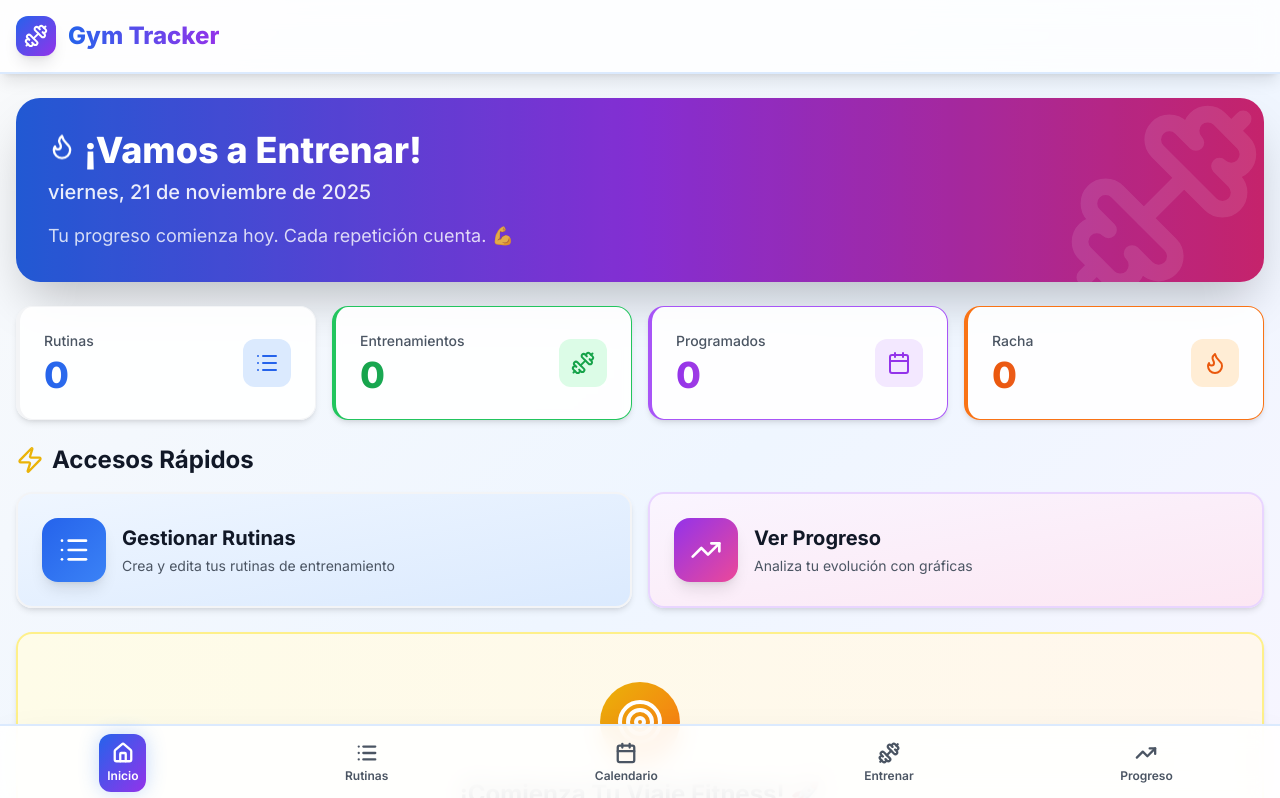
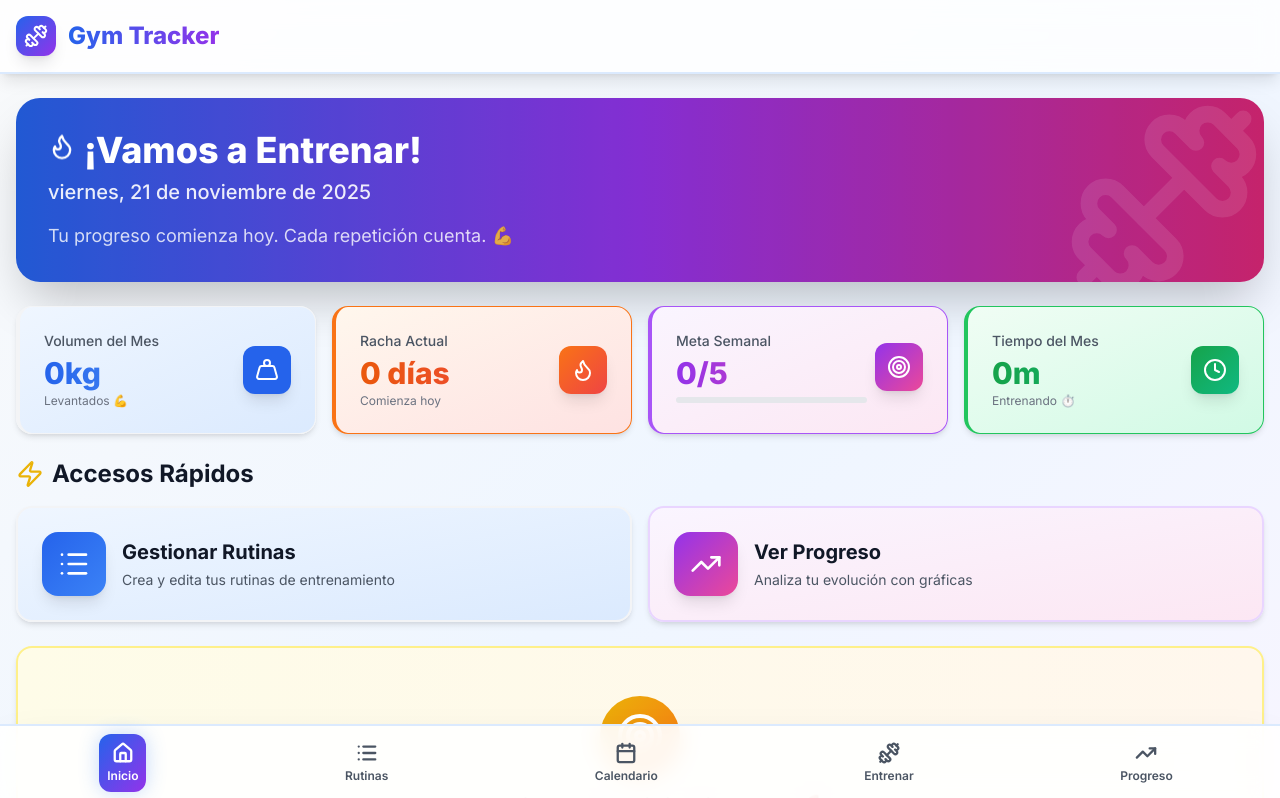
Before and after one commit to ReyGuadarrama/gym-tracker, a React app: page / in a window 1280 px wide. Shown: the top 798 px of the page. Built offline with nearby package versions, Linux system fonts and the light colour scheme; the HTML template or start-up script is replaced by a standard one.

Commit message:
home page improved

```diff
--- a/src/context/AppContext.jsx
+++ b/src/context/AppContext.jsx
@@ -140,6 +140,101 @@ export const AppProvider = ({ children }) => {
     return `~${minutos} min`;
   };
 
+  // Métricas motivantes
+  const calcularVolumenMensual = () => {
+    const hoy = new Date();
+    const inicioMes = new Date(hoy.getFullYear(), hoy.getMonth(), 1);
+
+    const entrenamientosMes = entrenamientos.filter(e => {
+      const fechaEntrenamiento = new Date(e.fecha);
+      return fechaEntrenamiento >= inicioMes;
+    });
+
+    let volumenTotal = 0;
+    entrenamientosMes.forEach(entrenamiento => {
+      entrenamiento.ejercicios.forEach(ejercicio => {
+        ejercicio.series.forEach(serie => {
+          volumenTotal += serie.peso * serie.reps;
+        });
+      });
+    });
+
+    return Math.round(volumenTotal);
+  };
+
+  const calcularRachaActual = () => {
+    if (entrenamientos.length === 0) return 0;
+
+    // Ordenar entrenamientos por fecha descendente
+    const entrenamientosOrdenados = [...entrenamientos].sort((a, b) =>
+      new Date(b.fecha) - new Date(a.fecha)
+    );
+
+    // Obtener fechas únicas (un entrenamiento por día)
+    const fechasUnicas = [...new Set(entrenamientosOrdenados.map(e =>
+      new Date(e.fecha).toISOString().split('T')[0]
+    ))];
+
+    let racha = 0;
+    const hoy = new Date();
+    hoy.setHours(0, 0, 0, 0);
+
+    for (let i = 0; i < fechasUnicas.length; i++) {
+      const fechaEntrenamiento = new Date(fechasUnicas[i]);
+      fechaEntrenamiento.setHours(0, 0, 0, 0);
+
+      const diferenciaDias = Math.floor((hoy - fechaEntrenamiento) / (1000 * 60 * 60 * 24));
+
+      if (diferenciaDias === racha) {
+        racha++;
+      } else {
+        break;
+      }
+    }
+
+    return racha;
+  };
+
+  const calcularProgresoSemanal = () => {
+    const hoy = new Date();
+    const inicioSemana = new Date(hoy);
+    inicioSemana.setDate(hoy.getDate() - hoy.getDay() + 1); // Lunes
+    inicioSemana.setHours(0, 0, 0, 0);
+
+    const entrenamientosSemana = entrenamientos.filter(e => {
+      const fechaEntrenamiento = new Date(e.fecha);
+      return fechaEntrenamiento >= inicioSemana;
+    });
+
+    // Obtener fechas únicas
+    const fechasUnicas = new Set(entrenamientosSemana.map(e =>
+      new Date(e.fecha).toISOString().split('T')[0]
+    ));
+
+    return {
+      completados: fechasUnicas.size,
+      objetivo: 5, // Meta de 5 entrenamientos por semana
+      porcentaje: Math.min((fechasUnicas.size / 5) * 100, 100)
+    };
+  };
+
+  const calcularTiempoMensual = () => {
+    const hoy = new Date();
+    const inicioMes = new Date(hoy.getFullYear(), hoy.getMonth(), 1);
+
+    const entrenamientosMes = entrenamientos.filter(e => {
+      const fechaEntrenamiento = new Date(e.fecha);
+      return fechaEntrenamiento >= inicioMes;
+    });
+
+    const tiempoTotal = entrenamientosMes.reduce((sum, e) => sum + (e.tiempoTotal || 0), 0);
+
+    const horas = Math.floor(tiempoTotal / 3600);
+    const minutos = Math.floor((tiempoTotal % 3600) / 60);
+
+    return { horas, minutos, total: tiempoTotal };
+  };
+
   const value = {
     rutinas,
     calendario,
@@ -154,6 +249,10 @@ export const AppProvider = ({ children }) => {
     obtenerHistorialEjercicio,
     obtenerTiempoPromedioRutina,
     formatearTiempoEstimado,
+    calcularVolumenMensual,
+    calcularRachaActual,
+    calcularProgresoSemanal,
+    calcularTiempoMensual,
   };
 
   return <AppContext.Provider value={value}>{children}</AppContext.Provider>;
--- a/src/pages/Home.jsx
+++ b/src/pages/Home.jsx
@@ -1,18 +1,41 @@
 import { useApp } from '../context/AppContext';
-import { Link } from 'react-router-dom';
+import { Link, useNavigate } from 'react-router-dom';
 import Card from '../components/Card';
 import Button from '../components/Button';
-import { Calendar, Dumbbell, TrendingUp, List, Zap, Trophy, Target, Flame } from 'lucide-react';
+import { Calendar, Dumbbell, TrendingUp, List, Zap, Trophy, Target, Flame, Weight, Clock, Award } from 'lucide-react';
 import { format } from 'date-fns';
 import { es } from 'date-fns/locale';
 import { formatTiempoLegible } from '../utils/formatters';
 
 export default function Home() {
-  const { rutinas, entrenamientos, calendario } = useApp();
+  const {
+    rutinas,
+    entrenamientos,
+    calendario,
+    calcularVolumenMensual,
+    calcularRachaActual,
+    calcularProgresoSemanal,
+    calcularTiempoMensual
+  } = useApp();
+
+  const navigate = useNavigate();
 
   const hoy = format(new Date(), 'yyyy-MM-dd');
-  const rutinaHoy = calendario.find(c => c.fecha === hoy);
+  const programacionHoy = calendario.find(c => c.fecha === hoy);
+  const rutinaHoy = programacionHoy ? rutinas.find(r => r.id === programacionHoy.rutinaId) : null;
   const ultimoEntrenamiento = entrenamientos[entrenamientos.length - 1];
+
+  // Verificar si el entrenamiento de hoy ya fue completado
+  const entrenamientoHoyCompletado = rutinaHoy ? entrenamientos.some(e => {
+    const fechaEntrenamiento = format(new Date(e.fecha), 'yyyy-MM-dd');
+    return fechaEntrenamiento === hoy && e.rutinaId === rutinaHoy.id;
+  }) : false;
+
+  // Calcular métricas motivantes
+  const volumenMensual = calcularVolumenMensual();
+  const rachaActual = calcularRachaActual();
+  const progresoSemanal = calcularProgresoSemanal();
+  const tiempoMensual = calcularTiempoMensual();
 
   return (
     <div className="space-y-6 w-full">
@@ -38,67 +61,94 @@ export default function Home() {
         </div>
       </div>
 
-      {/* Tarjetas de Estadísticas */}
+      {/* Tarjetas de Estadísticas Motivantes */}
       <div className="grid grid-cols-2 md:grid-cols-4 gap-3 md:gap-4">
-        <Card className="border-l-4 border-blue-500">
+        {/* Volumen Mensual - Peso total levantado */}
+        <Card className="border-l-4 border-blue-500 bg-gradient-to-br from-blue-50 to-blue-100">
           <div className="flex items-center justify-between gap-2">
             <div className="min-w-0 flex-1">
-              <p className="text-gray-600 text-xs md:text-sm font-medium mb-1">Rutinas</p>
-              <p className="text-3xl md:text-4xl font-extrabold bg-gradient-to-r from-blue-600 to-blue-400 bg-clip-text text-transparent">
-                {rutinas.length}
+              <p className="text-gray-600 text-xs md:text-sm font-medium mb-1">Volumen del Mes</p>
+              <p className="text-2xl md:text-3xl font-extrabold bg-gradient-to-r from-blue-600 to-blue-400 bg-clip-text text-transparent">
+                {volumenMensual > 0 ? (
+                  <>
+                    {volumenMensual >= 1000
+                      ? `${(volumenMensual / 1000).toFixed(1)}t`
+                      : `${volumenMensual}kg`
+                    }
+                  </>
+                ) : '0kg'}
               </p>
+              <p className="text-xs text-gray-500 mt-0.5">Levantados 💪</p>
             </div>
-            <div className="bg-blue-100 p-2.5 md:p-3 rounded-xl flex items-center justify-center flex-shrink-0">
-              <List className="text-blue-600" size={24} />
+            <div className="bg-blue-600 p-2.5 md:p-3 rounded-xl flex items-center justify-center flex-shrink-0 shadow-lg">
+              <Weight className="text-white" size={24} />
             </div>
           </div>
         </Card>
 
-        <Card className="border-l-4 border-green-500">
+        {/* Racha Actual */}
+        <Card className="border-l-4 border-orange-500 bg-gradient-to-br from-orange-50 to-red-100">
           <div className="flex items-center justify-between gap-2">
             <div className="min-w-0 flex-1">
-              <p className="text-gray-600 text-xs md:text-sm font-medium mb-1">Entrenamientos</p>
-              <p className="text-3xl md:text-4xl font-extrabold bg-gradient-to-r from-green-600 to-emerald-400 bg-clip-text text-transparent">
-                {entrenamientos.length}
+              <p className="text-gray-600 text-xs md:text-sm font-medium mb-1">Racha Actual</p>
+              <p className="text-2xl md:text-3xl font-extrabold bg-gradient-to-r from-orange-600 to-red-500 bg-clip-text text-transparent">
+                {rachaActual} {rachaActual === 1 ? 'día' : 'días'}
+              </p>
+              <p className="text-xs text-gray-500 mt-0.5">
+                {rachaActual > 0 ? '¡Sigue así! 🔥' : 'Comienza hoy'}
               </p>
             </div>
-            <div className="bg-green-100 p-2.5 md:p-3 rounded-xl flex items-center justify-center flex-shrink-0">
-              <Dumbbell className="text-green-600" size={24} />
+            <div className="bg-gradient-to-br from-orange-500 to-red-500 p-2.5 md:p-3 rounded-xl flex items-center justify-center flex-shrink-0 shadow-lg">
+              <Flame className="text-white" size={24} />
             </div>
           </div>
         </Card>
 
-        <Card className="border-l-4 border-purple-500">
+        {/* Meta Semanal */}
+        <Card className="border-l-4 border-purple-500 bg-gradient-to-br from-purple-50 to-pink-100">
           <div className="flex items-center justify-between gap-2">
             <div className="min-w-0 flex-1">
-              <p className="text-gray-600 text-xs md:text-sm font-medium mb-1">Programados</p>
-              <p className="text-3xl md:text-4xl font-extrabold bg-gradient-to-r from-purple-600 to-pink-400 bg-clip-text text-transparent">
-                {calendario.length}
+              <p className="text-gray-600 text-xs md:text-sm font-medium mb-1">Meta Semanal</p>
+              <p className="text-2xl md:text-3xl font-extrabold bg-gradient-to-r from-purple-600 to-pink-500 bg-clip-text text-transparent">
+                {progresoSemanal.completados}/{progresoSemanal.objetivo}
               </p>
+              <div className="mt-1.5">
+                <div className="w-full bg-gray-200 rounded-full h-1.5">
+                  <div
+                    className="bg-gradient-to-r from-purple-600 to-pink-500 h-1.5 rounded-full transition-all"
+                    style={{ width: `${progresoSemanal.porcentaje}%` }}
+                  ></div>
+                </div>
+              </div>
             </div>
-            <div className="bg-purple-100 p-2.5 md:p-3 rounded-xl flex items-center justify-center flex-shrink-0">
-              <Calendar className="text-purple-600" size={24} />
+            <div className="bg-gradient-to-br from-purple-600 to-pink-500 p-2.5 md:p-3 rounded-xl flex items-center justify-center flex-shrink-0 shadow-lg">
+              <Target className="text-white" size={24} />
             </div>
           </div>
         </Card>
 
-        <Card className="border-l-4 border-orange-500">
+        {/* Tiempo Mensual */}
+        <Card className="border-l-4 border-green-500 bg-gradient-to-br from-green-50 to-emerald-100">
           <div className="flex items-center justify-between gap-2">
             <div className="min-w-0 flex-1">
-              <p className="text-gray-600 text-xs md:text-sm font-medium mb-1">Racha</p>
-              <p className="text-3xl md:text-4xl font-extrabold bg-gradient-to-r from-orange-600 to-red-400 bg-clip-text text-transparent">
-                {entrenamientos.length > 0 ? Math.min(entrenamientos.length, 7) : 0}
+              <p className="text-gray-600 text-xs md:text-sm font-medium mb-1">Tiempo del Mes</p>
+              <p className="text-2xl md:text-3xl font-extrabold bg-gradient-to-r from-green-600 to-emerald-500 bg-clip-text text-transparent">
+                {tiempoMensual.horas > 0
+                  ? `${tiempoMensual.horas}h ${tiempoMensual.minutos}m`
+                  : `${tiempoMensual.minutos}m`
+                }
               </p>
+              <p className="text-xs text-gray-500 mt-0.5">Entrenando ⏱️</p>
             </div>
-            <div className="bg-orange-100 p-2.5 md:p-3 rounded-xl flex items-center justify-center flex-shrink-0">
-              <Flame className="text-orange-600" size={24} />
+            <div className="bg-gradient-to-br from-green-600 to-emerald-500 p-2.5 md:p-3 rounded-xl flex items-center justify-center flex-shrink-0 shadow-lg">
+              <Clock className="text-white" size={24} />
             </div>
           </div>
         </Card>
       </div>
 
       {/* Entrenamiento de Hoy */}
-      {rutinaHoy && (
+      {rutinaHoy && !entrenamientoHoyCompletado && (
         <Card className="bg-gradient-to-br from-blue-50 to-purple-50 border-2 border-blue-200">
           <div className="flex items-start space-x-4">
             <div className="bg-gradient-to-br from-blue-600 to-purple-600 p-4 rounded-2xl shadow-lg">
@@ -109,17 +159,47 @@ export default function Home() {
                 <h3 className="text-2xl font-bold text-gray-900">¡Rutina de Hoy!</h3>
                 <Zap className="text-yellow-500" size={24} />
               </div>
+              <p className="text-gray-700 font-medium mb-1">{rutinaHoy.nombre}</p>
               <p className="text-gray-600 mb-4">
-                Es momento de dar lo mejor de ti. Tu cuerpo te lo agradecerá.
+                {rutinaHoy.ejercicios.length} ejercicios • Es momento de dar lo mejor de ti 💪
               </p>
-              <Link to="/entrenar">
-                <Button className="w-full md:w-auto">
-                  <div className="flex items-center space-x-2">
-                    <Dumbbell size={20} />
-                    <span>Iniciar Entrenamiento</span>
-                  </div>
-                </Button>
-              </Link>
+              <Button
+                className="w-full md:w-auto"
+                onClick={() => navigate('/entrenar', { state: { rutinaPreseleccionada: rutinaHoy } })}
+              >
+                <div className="flex items-center space-x-2">
+                  <Dumbbell size={20} />
+                  <span>Iniciar Entrenamiento</span>
+                </div>
+              </Button>
+            </div>
+          </div>
+        </Card>
+      )}
+
+      {/* Entrenamiento Completado */}
+      {rutinaHoy && entrenamientoHoyCompletado && (
+        <Card className="bg-gradient-to-br from-green-50 to-emerald-50 border-2 border-green-400">
+          <div className="flex items-start space-x-4">
+            <div className="bg-gradient-to-br from-green-600 to-emerald-600 p-4 rounded-2xl shadow-lg animate-bounce">
+              <Trophy className="text-white" size={32} />
+            </div>
+            <div className="flex-1">
+              <div className="flex items-center space-x-2 mb-2">
+                <h3 className="text-2xl font-bold text-green-800">¡Entrenamiento Completado!</h3>
+                <Award className="text-yellow-500" size={24} />
+              </div>
+              <p className="text-green-700 font-medium mb-1">{rutinaHoy.nombre}</p>
+              <p className="text-green-600 mb-2">
+                ¡Excelente trabajo! Has completado tu rutina de hoy. 🎉
+              </p>
+              <div className="flex flex-wrap gap-2 text-sm text-green-700">
+                <span className="bg-green-200 px-3 py-1 rounded-full font-medium">✓ {rutinaHoy.ejercicios.length} ejercicios</span>
+                <span className="bg-green-200 px-3 py-1 rounded-full font-medium">🔥 Racha: {rachaActual} días</span>
+              </div>
+              <p className="text-green-600 mt-3 text-sm italic">
+                "El éxito es la suma de pequeños esfuerzos repetidos día tras día."
+              </p>
             </div>
           </div>
         </Card>
```
